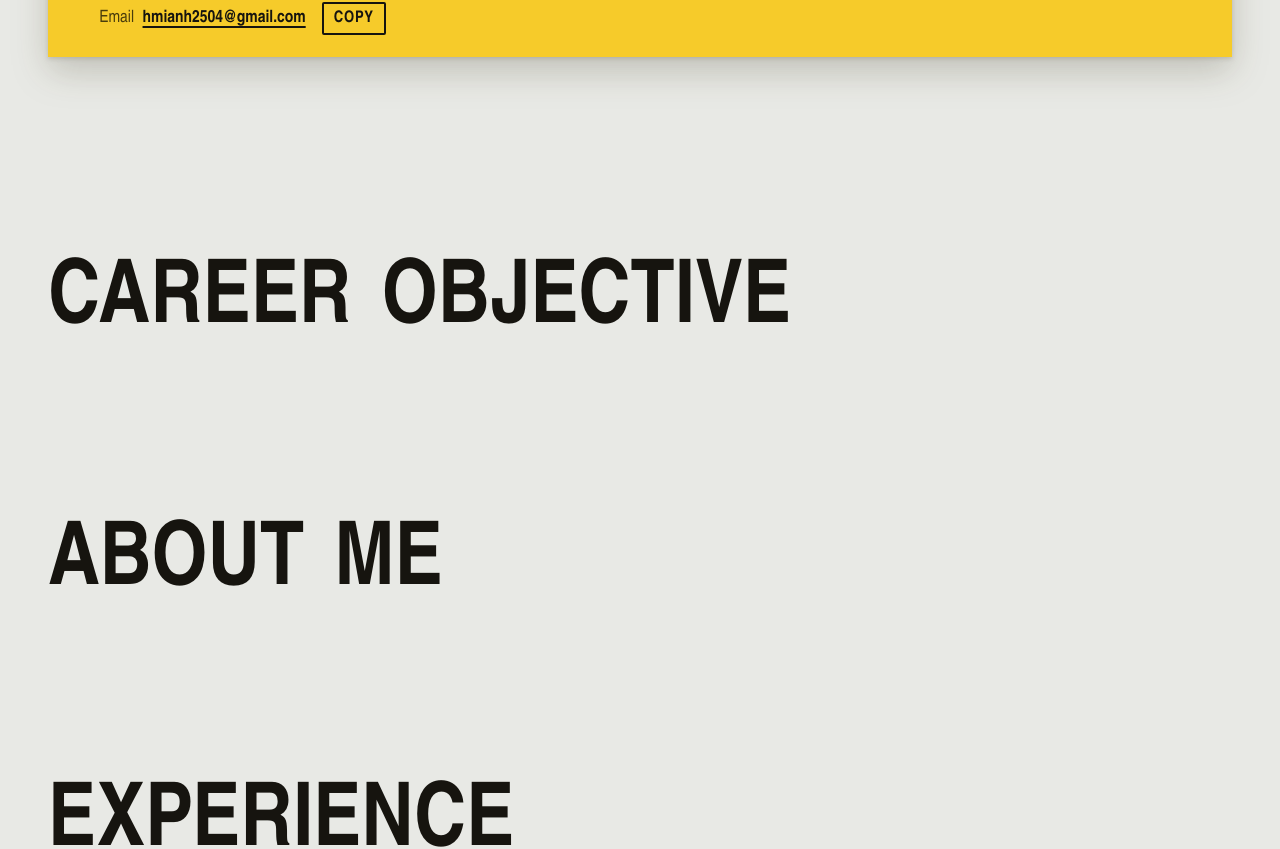
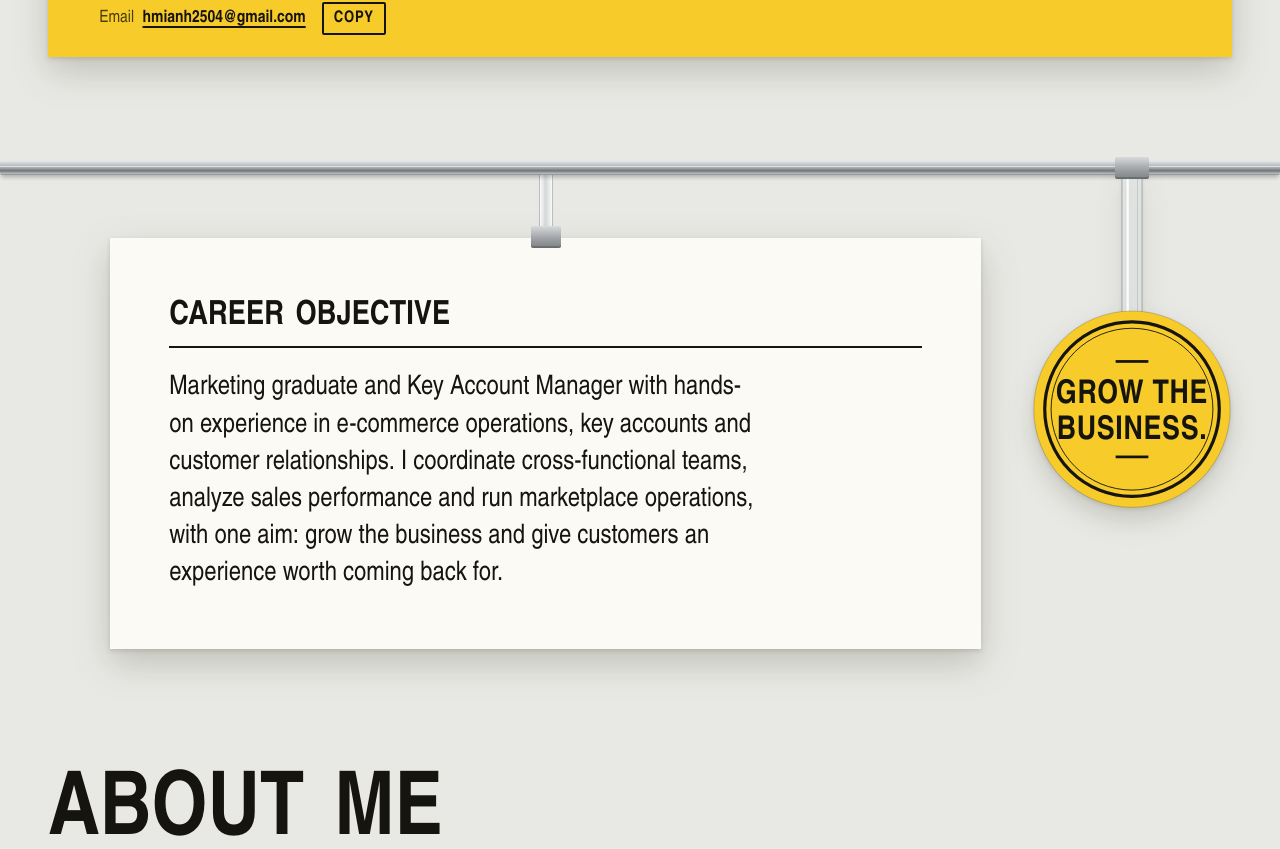
Before and after one commit to Trchien123/mia-portfolio, a React (Vite) app: page / in a window 1280 px wide. Shown: the part 659-1508 px from the top of the page. Built offline with nearby package versions, Linux system fonts and the light colour scheme; a web font is replaced by a local one.

Commit message:
feat: add career objective shelf-talker and wobbler

```diff
--- a/src/components/Clip/Clip.module.css
+++ b/src/components/Clip/Clip.module.css
@@ -14,3 +14,9 @@
 .r {
   right: 9%;
 }
+.center {
+  position: relative;
+  top: auto;
+  left: auto;
+  margin: -6px 0 -10px;
+}
--- a/src/components/Clip/Clip.tsx
+++ b/src/components/Clip/Clip.tsx
@@ -1,7 +1,9 @@
 import styles from './Clip.module.css'
 
-type ClipProps = { side?: 'l' | 'r' }
+type ClipProps = { side?: 'l' | 'r' | 'center' }
+
+const sideClass = { l: styles.l, r: styles.r, center: styles.center } as const
 
 export function Clip({ side = 'l' }: ClipProps) {
-  return <span className={`${styles.clip} ${side === 'l' ? styles.l : styles.r}`} aria-hidden="true" />
+  return <span className={`${styles.clip} ${sideClass[side]}`} aria-hidden="true" />
 }
--- /dev/null
+++ b/src/components/ShelfTalker/ShelfTalker.module.css
@@ -0,0 +1,37 @@
+.hang {
+  position: relative;
+  display: flex;
+  flex-direction: column;
+  align-items: center;
+  transform-origin: 50% 0;
+}
+.arm {
+  width: 14px;
+  height: clamp(40px, 5vw, 60px);
+  margin-top: -3px;
+  border: 1px solid rgba(70, 76, 80, 0.35);
+  border-top: 0;
+  border-radius: 0 0 3px 3px;
+  background: linear-gradient(90deg, rgba(255, 255, 255, 0.85), rgba(196, 202, 206, 0.55) 45%, rgba(255, 255, 255, 0.75));
+}
+.card {
+  width: 100%;
+}
+.face {
+  padding: clamp(40px, 5vw, 64px) clamp(24px, 4.6vw, 68px) clamp(36px, 4.6vw, 56px);
+  clip-path: polygon(16px 0, calc(100% - 16px) 0, 100% 16px, 100% 100%, 0 100%, 0 16px);
+}
+.heading {
+  margin: 0;
+  font-size: var(--t-mid);
+  padding-bottom: 14px;
+  border-bottom: 2px solid var(--ink);
+}
+.text {
+  margin: 22px 0 0;
+  max-width: 48ch;
+  font-size: clamp(1.25rem, 1rem + 0.85vw, 1.75rem);
+  font-stretch: 87%;
+  line-height: 1.38;
+  text-wrap: pretty;
+}
--- /dev/null
+++ b/src/components/ShelfTalker/ShelfTalker.tsx
@@ -0,0 +1,25 @@
+import { Tag } from '../Tag/Tag'
+import styles from './ShelfTalker.module.css'
+
+type ShelfTalkerProps = { headingId: string; heading: string; text: string }
+
+export function ShelfTalker({ headingId, heading, text }: ShelfTalkerProps) {
+  return (
+    <div className={styles.hang}>
+      <span className={styles.arm} aria-hidden="true" />
+      <Tag.Clip side="center" />
+      <div className={styles.card}>
+        <Tag as="article" labelledBy={headingId}>
+          <Tag.Face tone="paper">
+            <div className={styles.face}>
+              <h2 id={headingId} className={`cond ${styles.heading}`}>
+                {heading}
+              </h2>
+              <p className={styles.text}>{text}</p>
+            </div>
+          </Tag.Face>
+        </Tag>
+      </div>
+    </div>
+  )
+}
--- /dev/null
+++ b/src/components/Wobbler/Wobbler.module.css
@@ -0,0 +1,55 @@
+.wob {
+  position: relative;
+  z-index: 4;
+  justify-self: center;
+  width: min(100%, 280px);
+  margin-top: calc(var(--rail-h) * -1 - 4px);
+  display: flex;
+  flex-direction: column;
+  align-items: center;
+  appearance: none;
+  padding: 0;
+  border: 0;
+  background: none;
+  color: inherit;
+  font: inherit;
+  cursor: pointer;
+  -webkit-tap-highlight-color: transparent;
+}
+.wob:focus-visible {
+  outline: none;
+}
+.clipWrap {
+  display: contents;
+}
+.clipWrap > span {
+  width: 34px;
+  margin: 0;
+}
+.swing {
+  display: block;
+  width: 100%;
+  height: auto;
+  margin-top: -8px;
+  overflow: visible;
+  transform-origin: 50% 0;
+  filter: drop-shadow(0 12px 14px rgba(46, 38, 6, 0.16)) drop-shadow(0 2px 2px rgba(46, 38, 6, 0.14));
+}
+.swing text {
+  font-family: var(--display);
+  font-stretch: 62%;
+  font-weight: var(--w-heavy);
+  fill: var(--ink);
+  letter-spacing: 0.02em;
+}
+.ring {
+  opacity: 0;
+}
+.wob:focus-visible .ring {
+  opacity: 1;
+}
+@media (max-width: 719px) {
+  .wob {
+    display: none;
+  }
+}
--- /dev/null
+++ b/src/components/Wobbler/Wobbler.tsx
@@ -0,0 +1,17 @@
+import type { Ref } from 'react'
+import { Clip } from '../Clip/Clip'
+import { WobblerDisc } from './WobblerDisc'
+import styles from './Wobbler.module.css'
+
+type WobblerProps = { onFlick?: () => void; swingRef?: Ref<SVGSVGElement> }
+
+export function Wobbler({ onFlick, swingRef }: WobblerProps) {
+  return (
+    <button type="button" className={styles.wob} aria-label="Flick the shelf wobbler" onClick={onFlick}>
+      <span className={styles.clipWrap}>
+        <Clip side="center" />
+      </span>
+      <WobblerDisc swingRef={swingRef} />
+    </button>
+  )
+}
--- /dev/null
+++ b/src/components/Wobbler/WobblerDisc.tsx
@@ -0,0 +1,22 @@
+import type { Ref } from 'react'
+import styles from './Wobbler.module.css'
+
+type WobblerDiscProps = { swingRef?: Ref<SVGSVGElement> }
+
+export function WobblerDisc({ swingRef }: WobblerDiscProps) {
+  return (
+    <svg ref={swingRef} className={styles.swing} viewBox="0 0 220 372" focusable="false" aria-hidden="true">
+      <circle className={styles.ring} cx="110" cy="262" r="115" fill="none" stroke="#16140F" strokeWidth="3" />
+      <rect x="99" y="0" width="22" height="168" rx="2" fill="rgba(236,241,244,.5)" stroke="rgba(70,76,80,.42)" strokeWidth="1" />
+      <rect x="104" y="6" width="2.5" height="150" rx="1.25" fill="rgba(255,255,255,.85)" />
+      <rect x="115.5" y="6" width="1" height="150" fill="rgba(70,76,80,.18)" />
+      <circle cx="110" cy="262" r="108" fill="#F6CB2A" stroke="rgba(22,20,15,.22)" strokeWidth="1" />
+      <circle cx="110" cy="262" r="96" fill="none" stroke="#16140F" strokeWidth="3.5" />
+      <circle cx="110" cy="262" r="89" fill="none" stroke="#16140F" strokeWidth="1" />
+      <text x="110" y="255" textAnchor="middle" fontSize="36">GROW THE</text>
+      <text x="110" y="295" textAnchor="middle" fontSize="36">BUSINESS.</text>
+      <rect x="92" y="208" width="36" height="3" fill="#16140F" />
+      <rect x="92" y="313" width="36" height="3" fill="#16140F" />
+    </svg>
+  )
+}
--- a/src/content/profile.ts
+++ b/src/content/profile.ts
@@ -1,4 +1,4 @@
-import type { Profile } from './types'
+import type { Profile } from './types.ts'
 
 export const profile: Profile = {
   name: 'Hoang Minh Anh',
--- a/src/sections/CareerObjective/CareerObjective.module.css
+++ b/src/sections/CareerObjective/CareerObjective.module.css
@@ -1,3 +1,22 @@
 .section {
-  padding: var(--section-top) var(--gutter) 0;
+  padding: clamp(8px, 2vw, 24px) var(--gutter) 0;
 }
+.row {
+  --off: clamp(0px, 8vw - 40px, 150px);
+  display: grid;
+  grid-template-columns: minmax(0, 880px) minmax(200px, 1fr);
+  column-gap: clamp(32px, 4vw, 64px);
+  padding-left: var(--off);
+  align-items: start;
+}
+@media (max-width: 1023px) {
+  .row {
+    grid-template-columns: minmax(0, 1fr) minmax(150px, 0.32fr);
+    column-gap: 28px;
+  }
+}
+@media (max-width: 719px) {
+  .row {
+    grid-template-columns: 1fr;
+  }
+}
--- a/src/sections/CareerObjective/CareerObjective.tsx
+++ b/src/sections/CareerObjective/CareerObjective.tsx
@@ -1,10 +1,17 @@
-import { SectionHeading } from '../../components/SectionHeading/SectionHeading'
+import { Rail } from '../../components/Rail/Rail'
+import { ShelfTalker } from '../../components/ShelfTalker/ShelfTalker'
+import { Wobbler } from '../../components/Wobbler/Wobbler'
+import { profile } from '../../content/profile'
 import styles from './CareerObjective.module.css'
 
 export function CareerObjective() {
   return (
     <section id="objective" className={styles.section} aria-labelledby="objective-title">
-      <SectionHeading id="objective-title">Career objective</SectionHeading>
+      <Rail />
+      <div className={styles.row}>
+        <ShelfTalker headingId="objective-title" heading="Career objective" text={profile.objective} />
+        <Wobbler />
+      </div>
     </section>
   )
 }
```
Also changed, not shown: 1 other file (tests, documents, lock files or other folders).
